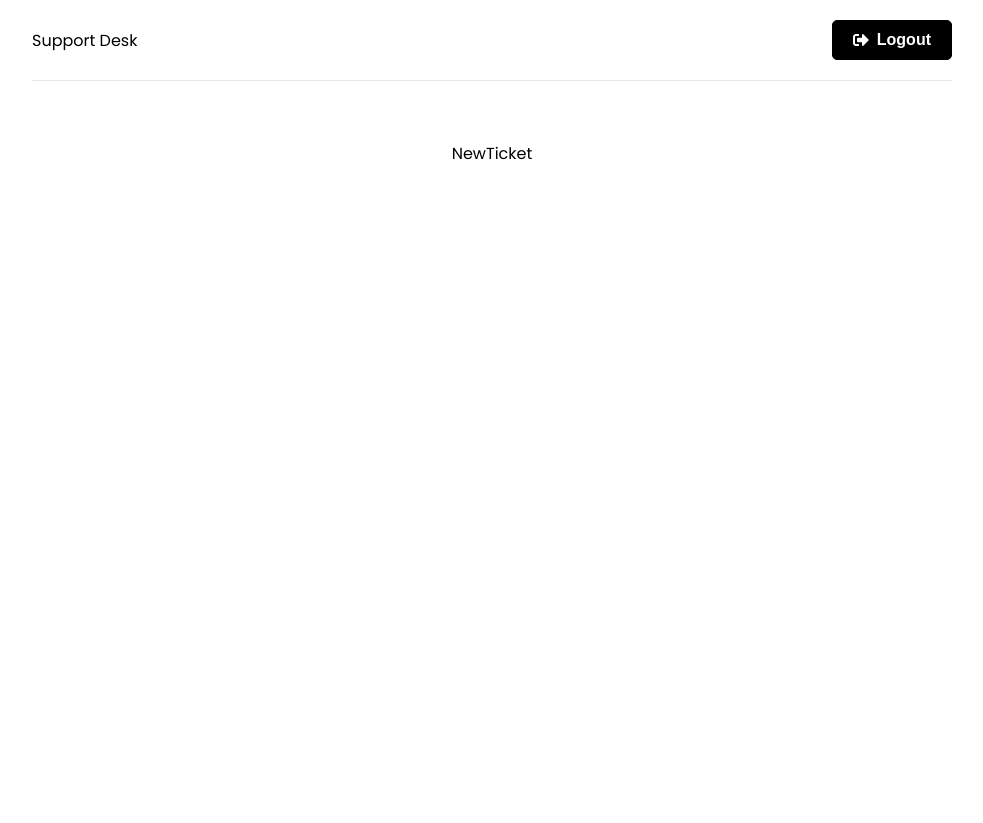
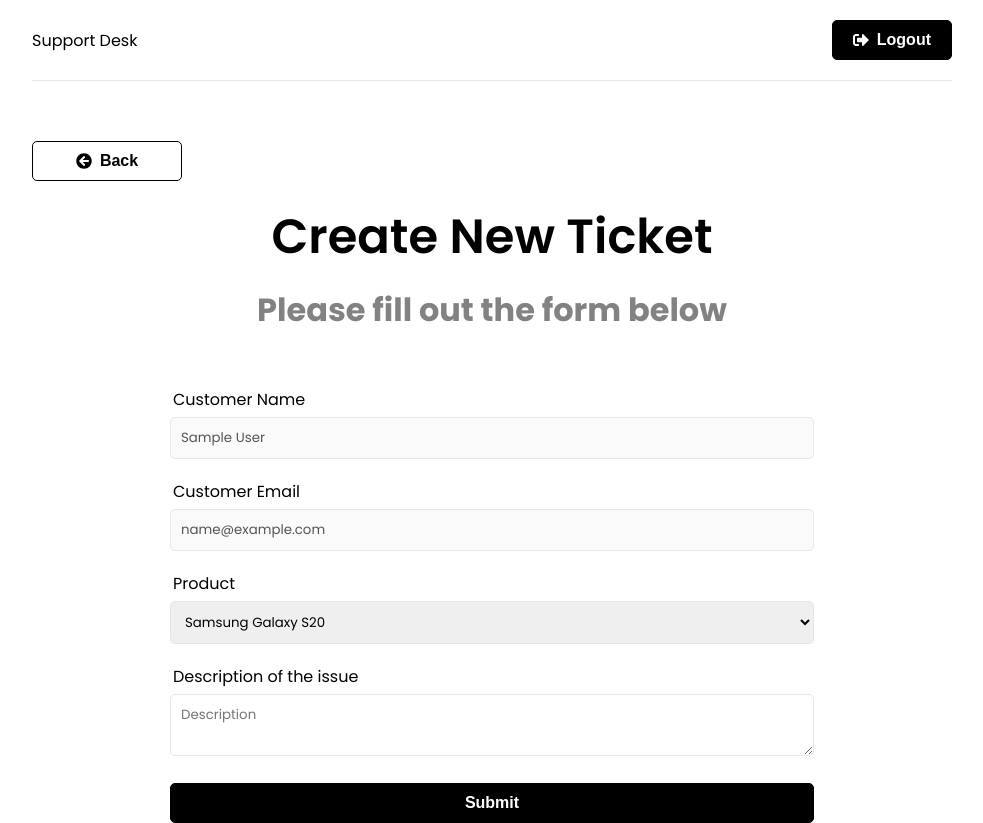
Before and after one commit to TTraylor310/tracker-tray, a React (Create React App) app: page /new-ticket in a window 1280 px wide. Shown: the whole page, without its empty margins (148-1131 px from the left). Before the commit the page ends 800 px from the top, so only its background shows below. Built offline with nearby package versions, Linux system fonts and the light colour scheme; sample sign-in values are in the browser's storage.

Commit message:
Laying framework for displaying tickets on page. Done with creating new ticket and for redux tickets to get ALL tickets for user, and for creating ticket

```diff
--- a/src/App.js
+++ b/src/App.js
@@ -1,16 +1,16 @@
 import { BrowserRouter as Router, Routes, Route } from 'react-router-dom'
-import { toast, ToastContainer } from 'react-toastify'
+import { ToastContainer } from 'react-toastify'
 import 'react-toastify/dist/ReactToastify.css'
 import Header from './components/Header'
 import Home from './pages/Home'
 import Login from './pages/Login'
 import Register from './pages/Register'
 import NewTicket from './pages/NewTicket'
+import Ticket from './pages/Ticket'
+import Tickets from './pages/Tickets'
 import PrivateRoute from './components/PrivateRoute'
 
 function App() {
-
-  const notify = () => toast('Wow, so Easy!!!')
 
   return (
     <>
@@ -34,7 +34,7 @@ function App() {
               path='/tickets'
               element={
                 <PrivateRoute>
-                  <NewTicket />
+                  <Tickets />
                 </PrivateRoute>
               }
             />
@@ -42,7 +42,7 @@ function App() {
               path='/ticket/:ticketId'
               element={
                 <PrivateRoute>
-                  <NewTicket />
+                  <Ticket />
                 </PrivateRoute>
               }
             />
--- a/src/app/store.js
+++ b/src/app/store.js
@@ -1,8 +1,10 @@
 import { configureStore } from '@reduxjs/toolkit'
 import authReducer from '../features/auth/authSlice'
+import ticketReducer from '../features/tickets/ticketSlice'
 
 export const store = configureStore({
   reducer: {
     auth: authReducer,
+    tickets: ticketReducer
   },
 })
--- /dev/null
+++ b/src/components/BackButton.jsx
@@ -0,0 +1,14 @@
+import { useNavigate } from 'react-router-dom'
+import { FaArrowCircleLeft } from 'react-icons/fa'
+
+const BackButton = () => {
+  const navigate = useNavigate()
+
+  return (
+    <button className='btn btn-reverse btn-back' onClick={() => navigate(-1)}>
+      <FaArrowCircleLeft /> Back
+    </button>
+  )
+}
+
+export default BackButton
--- a/src/features/auth/authService.js
+++ b/src/features/auth/authService.js
@@ -1,7 +1,7 @@
 import axios from 'axios';
 
-const API_URL = 'https://tickettracker-api.onrender.com/api/users'
-// const API_URL = 'http://localhost:5005/api/users'
+// const API_URL = 'https://tickettracker-api.onrender.com/api/users'
+const API_URL = 'http://localhost:5005/api/users'
 
 const register = async(userData) => {
   const response = await axios.post(API_URL, userData)
--- /dev/null
+++ b/src/features/tickets/ticketService.js
@@ -0,0 +1,32 @@
+import axios from 'axios';
+
+// const API_URL = 'https://tickettracker-api.onrender.com/api/tickets/'
+const API_URL = 'http://localhost:5005/api/tickets/'
+
+const createTicket = async(ticketData, token) => {
+  const config = {
+    headers: {
+      Authorization: `Bearer ${token}`,
+    },
+  }
+  const response = await axios.post(API_URL, ticketData, config)
+  return response.data
+}
+
+const getTickets = async(token) => {
+  const config = {
+    headers: {
+      Authorization: `Bearer ${token}`,
+    },
+  }
+  const response = await axios.get(API_URL, config)
+  return response.data
+}
+
+const ticketService = {
+  createTicket,
+  getTickets,
+
+}
+
+export default ticketService
--- /dev/null
+++ b/src/features/tickets/ticketSlice.js
@@ -0,0 +1,47 @@
+import { createSlice, createAsyncThunk } from '@reduxjs/toolkit';
+import ticketService from './ticketService'
+import { extractErrorMessage } from '../../utils';
+
+const initialState = {
+  tickets: null,
+  ticket: null,
+}
+
+export const createTicket = createAsyncThunk(
+  'tickets/create',
+  async(ticketData, thunkAPI) => {
+    try {
+      const token = thunkAPI.getState().auth.user.token
+      return await ticketService.createTicket(ticketData, token)
+    } catch (error) {
+      return thunkAPI.rejectWithValue(extractErrorMessage(error))
+    }
+})
+
+export const getTickets = createAsyncThunk(
+  'tickets/getAll',
+  async(_, thunkAPI) => {
+    try {
+      const token = thunkAPI.getState().auth.user.token
+      return await ticketService.getTickets(token)
+    } catch (error) {
+      return thunkAPI.rejectWithValue(extractErrorMessage(error))
+    }
+  }
+)
+
+export const ticketSlice = createSlice({
+  name: 'ticket',
+  initialState,
+  extraReducers: (builder) => {
+    builder
+      .addCase(getTickets.pending, (state) => {
+        state.ticket = null
+      })
+      .addCase(getTickets.fulfilled, (state, action) => {
+        state.tickets = action.payload
+      })
+  }
+})
+
+export default ticketSlice.reducer
--- a/src/pages/NewTicket.jsx
+++ b/src/pages/NewTicket.jsx
@@ -1,6 +1,80 @@
+import { useState } from 'react'
+import { useSelector, useDispatch } from 'react-redux'
+import { useNavigate } from 'react-router-dom'
+import { toast } from 'react-toastify'
+import { createTicket } from '../features/tickets/ticketSlice'
+import BackButton from '../components/BackButton'
+
 const NewTicket = () => {
+  const { user } = useSelector((state) => state.auth)
+  const [name] = useState(user.name)
+  const [email] = useState(user.email)
+  const [product, setProduct] = useState('')
+  const [description, setDescription] = useState('')
+  const dispatch = useDispatch()
+  const navigate = useNavigate()
+
+  const onSubmit = (e) => {
+    e.preventDefault()
+    dispatch(createTicket({product, description}))
+      .unwrap()
+      .then(() => {
+        navigate('/tickets')
+        toast.success('New ticket created!')
+      })
+      .catch(toast.error)
+  }
+
   return (
-    <div>NewTicket</div>
+    <>
+      <BackButton />
+      <section className='heading'>
+        <h1>Create New Ticket</h1>
+        <p>Please fill out the form below</p>
+      </section>
+
+      <section className='form'>
+        <div className='form-group'>
+          <label htmlFor='name'>Customer Name</label>
+          <input type='text' className='form-control' value={name} disabled />
+        </div>
+        <div className='form-group'>
+          <label htmlFor='email'>Customer Email</label>
+          <input type='text' className='form-control' value={email} disabled />
+        </div>
+        <form onSubmit={onSubmit}>
+          <div className='form-group'>
+            <label htmlFor='product'>Product</label>
+            <select
+              name='product'
+              id='product'
+              value={product}
+              onChange={(e) => setProduct(e.target.value)}
+            >
+              <option value='Samsung Galaxy S20'>Samsung Galaxy S20</option>
+              <option value='iPhone 13'>iPhone 13</option>
+              <option value='iPad'>iPad</option>
+              <option value='Amazon Fire'>Amazon Fire</option>
+            </select>
+          </div>
+          <div className='form-group'>
+            <label htmlFor='description'>Description of the issue</label>
+            <textarea
+              name='description'
+              id='description'
+              className='form-control'
+              placeholder='Description'
+              value={description}
+              onChange={(e) => setDescription(e.target.value)}
+            ></textarea>
+          </div>
+          <div className='form-group'>
+            <button className='btn btn-block'>Submit</button>
+          </div>
+        </form>
+      </section>
+    </>
   )
 }
+
 export default NewTicket
--- /dev/null
+++ b/src/pages/Ticket.jsx
@@ -0,0 +1,6 @@
+const Ticket = () => {
+  return (
+    <div>Ticket</div>
+  )
+}
+export default Ticket
--- /dev/null
+++ b/src/pages/Tickets.jsx
@@ -0,0 +1,30 @@
+
+import BackButton from '../components/BackButton'
+import Spinner from '../components/Spinner'
+
+const Tickets = () => {
+
+
+
+  if(!tickets) {
+    return <Spinner />
+  }
+
+  return (
+    <>
+      <BackButton />
+      <h1>Tickets</h1>
+      <div className="tickets">
+        <div className="ticket-headings">
+          <div>Date</div>
+          <div>Products</div>
+          <div>Status</div>
+          <div></div>
+        </div>
+
+      </div>
+    </>
+  )
+}
+
+export default Tickets
```
